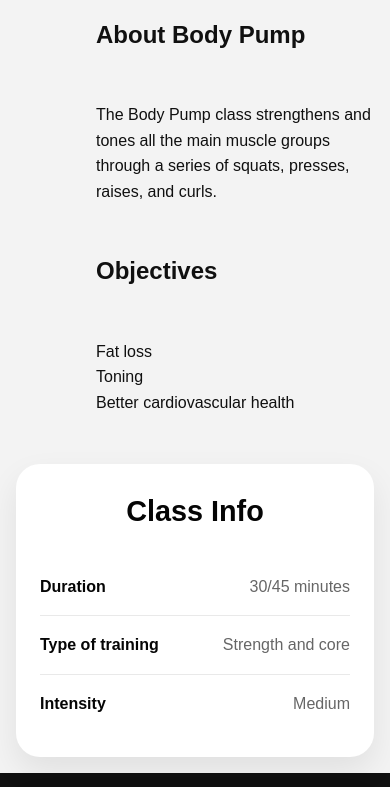
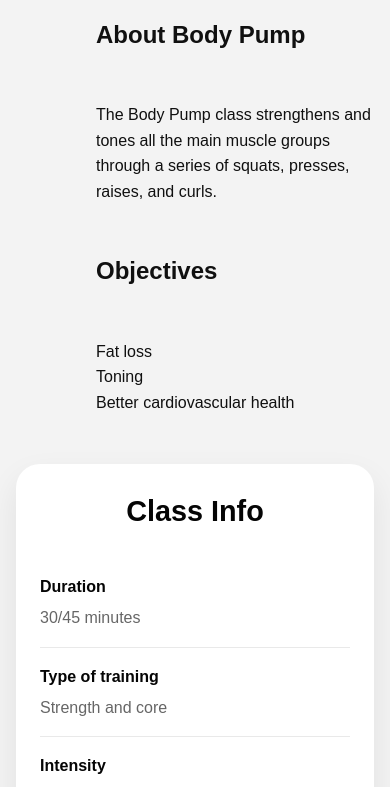
Before and after one commit to FEUP-LTW-2026/ltw-project-ltw12g02, a PHP site: page /html/schedule.html in a window 390 px wide; the page is wider, and only the part inside the window is pictured. Shown: the part 831-1618 px from the top of that part. Run offline with PHP 8.4, Linux system fonts and the light colour scheme; grey boxes are pictures that could not be loaded.

Commit message:
added media for 40rem

```diff
--- a/html/style.css
+++ b/html/style.css
@@ -322,3 +322,9 @@ button {
     display: none;
   }
 }
+
+@media (max-width: 40rem) {
+  #main-header > p {
+    display: none;
+  }
+}
--- a/html/widgets.css
+++ b/html/widgets.css
@@ -182,3 +182,15 @@
   cursor: not-allowed;
   grid-template-rows: 1fr;
 }
+
+@media (max-width: 40rem) {
+  .card-dl-row {
+    flex-direction: column;
+    align-items: flex-start;
+    gap: 0.35rem;
+  }
+
+  .card dd {
+    text-align: left;
+  }
+}
```
Also changed, not shown: html/forms.css (+5 -12 lines).
